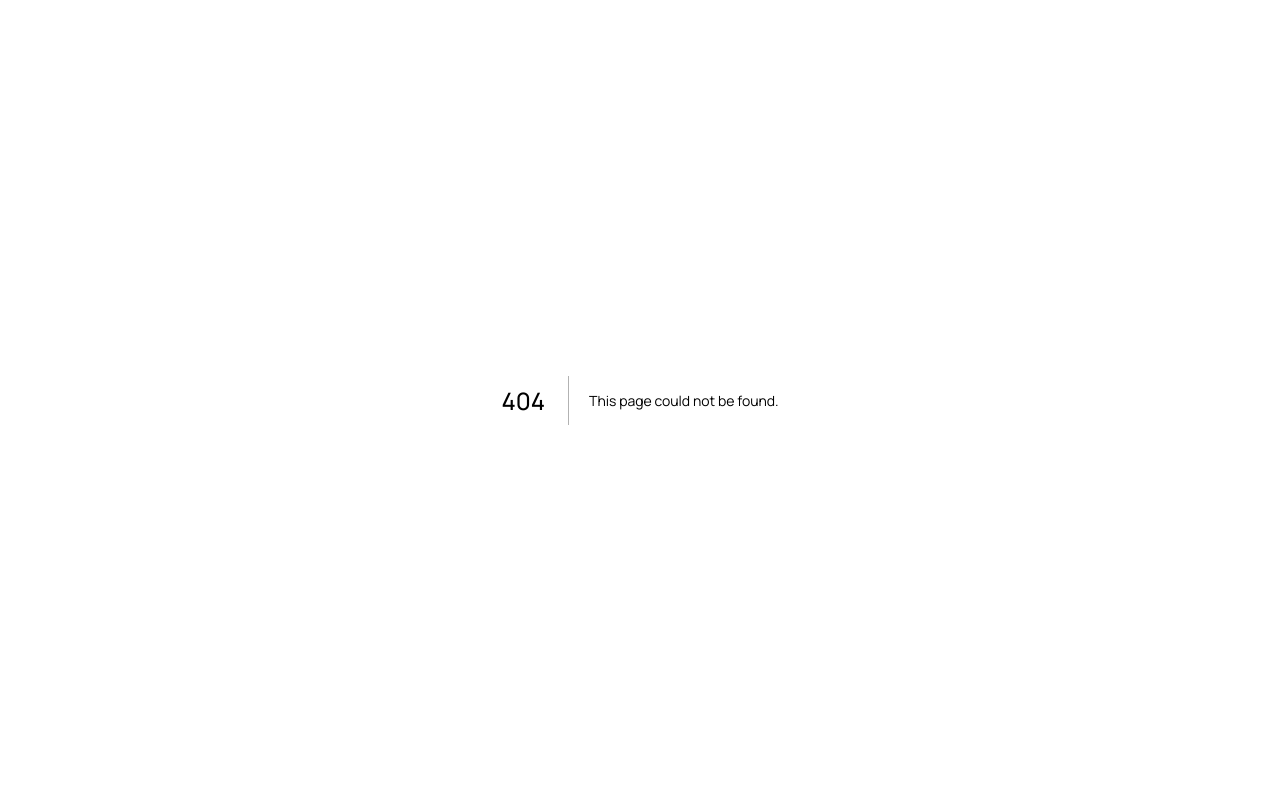
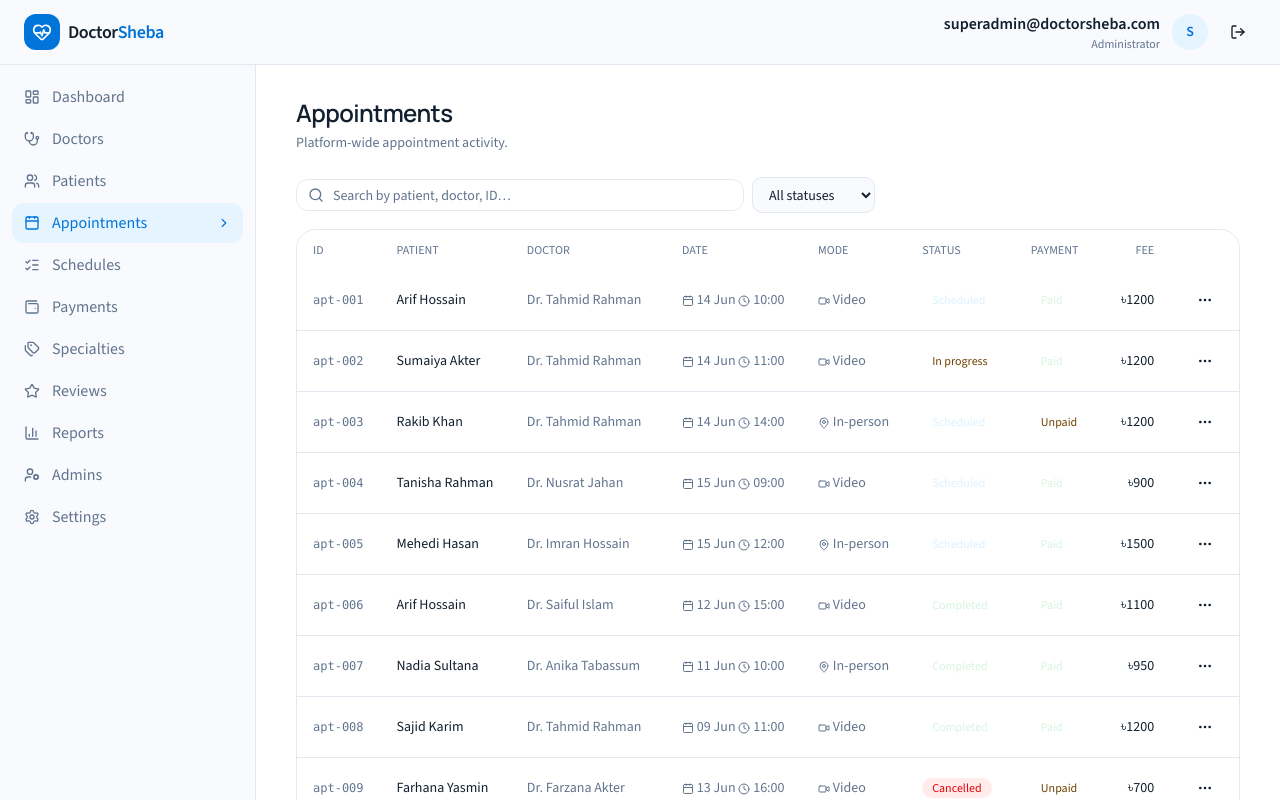
Before and after one commit to asrafulsgit/doctor-sheba-client, a Next.js app: page /admin/appointments in a window 1280 px wide. Before the commit this address had no page. Shown: the top 800 px of the page. Built offline with nearby package versions, Linux system fonts and the light colour scheme.

Commit message:
added admin appointments

```diff
--- /dev/null
+++ b/src/app/(private)/admin/appointments/page.tsx
@@ -0,0 +1,7 @@
+import AdminAppointments from "@/components/admin/appointments/Appointments";
+
+const page = () => {
+  return <AdminAppointments />;
+};
+
+export default page;
--- /dev/null
+++ b/src/components/admin/appointments/Appointments.tsx
@@ -0,0 +1,234 @@
+import * as React from "react";
+import {
+  Calendar,
+  Clock,
+  Video,
+  MapPin,
+  MoreHorizontal,
+  Eye,
+  X,
+  AlertTriangle,
+  Search,
+} from "lucide-react";
+import { toast } from "sonner";
+import { Input } from "@/components/ui/input";
+import { Button } from "@/components/ui/button";
+import { InfoDialog } from "@/components/shared/FormDialog";
+import { ConfirmDialog } from "@/components/shared/ConfirmDialog";
+import {
+  DropdownMenu,
+  DropdownMenuContent,
+  DropdownMenuItem,
+  DropdownMenuTrigger,
+} from "@/components/ui/dropdown-menu";
+import { AppointmentRecord, APPOINTMENTS } from "@/constants/patient/data";
+import DashboardHeader from "@/components/shared/DashboardHeader";
+import { StatusBadge } from "@/components/ui/badge";
+
+// export const Route = createFileRoute("/admin/appointments")({
+//   head: () => ({ meta: [{ title: "Appointments — Admin — DoctorSheba" }] }),
+//   component: AdminAppointments,
+// });
+
+const fmt = (iso: string) =>
+  new Date(iso).toLocaleDateString("en-GB", { day: "2-digit", month: "short" });
+
+const AdminAppointments = () => {
+  const [q, setQ] = React.useState("");
+  const [statusFilter, setStatusFilter] = React.useState("");
+  const [appointments, setAppointments] =
+    React.useState<AppointmentRecord[]>(APPOINTMENTS);
+  const [view, setView] = React.useState<AppointmentRecord | null>(null);
+  const [cancel, setCancel] = React.useState<AppointmentRecord | null>(null);
+  const [conflict, setConflict] = React.useState<AppointmentRecord | null>(
+    null,
+  );
+
+  const doCancel = () => {
+    if (!cancel) return;
+    // set((prev) => prev.map((a) => a.id === cancel.id ? { ...a, status: "CANCELED" } : a));
+    toast.success("Appointment cancelled");
+  };
+  const resolveConflict = () => {
+    if (!conflict) return;
+    // set((prev) => prev.map((a) => a.id === conflict.id ? { ...a, status: "SCHEDULED" } : a));
+    toast.success("Conflict resolved");
+  };
+
+  return (
+    <>
+      <DashboardHeader
+        title="Appointments"
+        description="Platform-wide appointment activity."
+      />
+      <div className="mb-4 flex flex-wrap items-center gap-2">
+        <div className="relative max-w-md flex-1">
+          <Search className="absolute left-3 top-1/2 h-4 w-4 -translate-y-1/2 text-muted-foreground" />
+          <Input
+            placeholder="Search by patient, doctor, ID…"
+            className="pl-9"
+            value={q}
+            onChange={(e) => setQ(e.target.value)}
+          />
+        </div>
+        <select
+          value={statusFilter}
+          onChange={(e) => setStatusFilter(e.target.value)}
+          className="h-9 rounded-md border border-input bg-background px-3 text-sm"
+        >
+          <option value="">All statuses</option>
+          <option>SCHEDULED</option>
+          <option>INPROGRESS</option>
+          <option>COMPLETED</option>
+          <option>CANCELED</option>
+        </select>
+      </div>
+      <div className="overflow-hidden rounded-2xl border border-border bg-card shadow-soft">
+        <table className="w-full text-sm">
+          <thead className="bg-surface text-xs uppercase text-muted-foreground">
+            <tr>
+              <th className="px-4 py-3 text-left font-medium">ID</th>
+              <th className="px-4 py-3 text-left font-medium">Patient</th>
+              <th className="px-4 py-3 text-left font-medium">Doctor</th>
+              <th className="px-4 py-3 text-left font-medium">Date</th>
+              <th className="px-4 py-3 text-left font-medium">Mode</th>
+              <th className="px-4 py-3 text-left font-medium">Status</th>
+              <th className="px-4 py-3 text-left font-medium">Payment</th>
+              <th className="px-4 py-3 text-right font-medium">Fee</th>
+              <th className="px-4 py-3" />
+            </tr>
+          </thead>
+          <tbody className="divide-y divide-border">
+            {appointments.map((a) => (
+              <tr key={a.id} className="hover:bg-surface/60">
+                <td className="px-4 py-3 font-mono text-xs text-muted-foreground">
+                  {a.id}
+                </td>
+                <td className="px-4 py-3 font-medium text-foreground">
+                  {a.patientName}
+                </td>
+                <td className="px-4 py-3 text-muted-foreground">
+                  {a.doctorName}
+                </td>
+                <td className="px-4 py-3 text-muted-foreground">
+                  <Calendar className="inline h-3 w-3" /> {fmt(a.date)}{" "}
+                  <Clock className="inline h-3 w-3" /> {a.startTime}
+                </td>
+                <td className="px-4 py-3 text-muted-foreground">
+                  {a.mode === "VIDEO" ? (
+                    <>
+                      <Video className="inline h-3 w-3" /> Video
+                    </>
+                  ) : (
+                    <>
+                      <MapPin className="inline h-3 w-3" /> In-person
+                    </>
+                  )}
+                </td>
+                <td className="px-4 py-3">
+                  <StatusBadge status={a.status} />
+                </td>
+                <td className="px-4 py-3">
+                  <StatusBadge status={a.paymentStatus} />
+                </td>
+                <td className="px-4 py-3 text-right font-medium">৳{a.fee}</td>
+                <td className="px-4 py-3 text-right">
+                  <DropdownMenu>
+                    <DropdownMenuTrigger asChild>
+                      <Button size="icon" variant="ghost">
+                        <MoreHorizontal className="h-4 w-4" />
+                      </Button>
+                    </DropdownMenuTrigger>
+                    <DropdownMenuContent align="end">
+                      <DropdownMenuItem onClick={() => {}}>
+                        <Eye className="h-4 w-4" />
+                        View
+                      </DropdownMenuItem>
+                      <DropdownMenuItem onClick={() => {}}>
+                        <AlertTriangle className="h-4 w-4" />
+                        Resolve conflict
+                      </DropdownMenuItem>
+                      {(a.status === "SCHEDULED" ||
+                        a.status === "INPROGRESS") && (
+                        <DropdownMenuItem
+                          className="text-destructive"
+                          onClick={() => {}}
+                        >
+                          <X className="h-4 w-4" />
+                          Cancel
+                        </DropdownMenuItem>
+                      )}
+                    </DropdownMenuContent>
+                  </DropdownMenu>
+                </td>
+              </tr>
+            ))}
+            {appointments.length === 0 && (
+              <tr>
+                <td
+                  colSpan={9}
+                  className="px-4 py-12 text-center text-muted-foreground"
+                >
+                  No appointments match.
+                </td>
+              </tr>
+            )}
+          </tbody>
+        </table>
+      </div>
+
+      <InfoDialog
+        open={!!view}
+        onOpenChange={(o) => !o && setView(null)}
+        title="Appointment details"
+      >
+        {view && (
+          <div className="space-y-2 text-sm">
+            {(
+              [
+                ["ID", view.id],
+                ["Patient", view.patientName],
+                ["Doctor", view.doctorName],
+                ["Specialty", view.specialty],
+                ["Reason", view.reason],
+                ["Date", fmt(view.date)],
+                ["Time", `${view.startTime} – ${view.endTime}`],
+                ["Mode", view.mode],
+                ["Fee", `৳${view.fee}`],
+                ["Status", view.status],
+                ["Payment", view.paymentStatus],
+              ] as const
+            ).map(([k, v]) => (
+              <div
+                key={k}
+                className="flex justify-between rounded-md border border-border px-3 py-2"
+              >
+                <span className="text-muted-foreground">{k}</span>
+                <span className="font-medium">{v}</span>
+              </div>
+            ))}
+          </div>
+        )}
+      </InfoDialog>
+
+      <ConfirmDialog
+        open={!!cancel}
+        onOpenChange={(o) => !o && setCancel(null)}
+        title="Cancel this appointment?"
+        destructive
+        confirmLabel="Cancel"
+        onConfirm={doCancel}
+      />
+      <ConfirmDialog
+        open={!!conflict}
+        onOpenChange={(o) => !o && setConflict(null)}
+        title="Resolve scheduling conflict?"
+        description="Re-confirm and notify both parties."
+        confirmLabel="Resolve"
+        onConfirm={resolveConflict}
+      />
+    </>
+  );
+};
+
+export default AdminAppointments;
```
